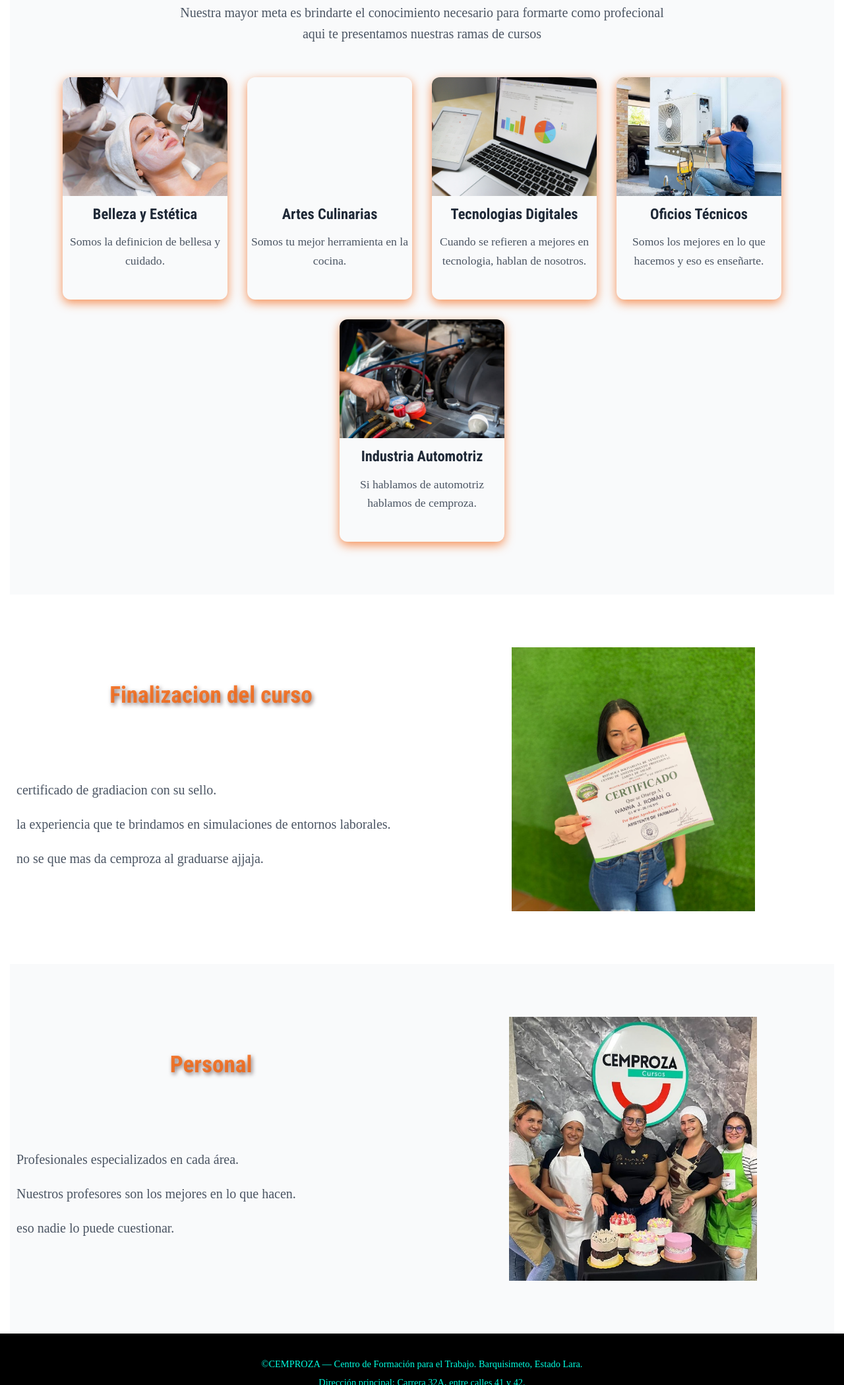
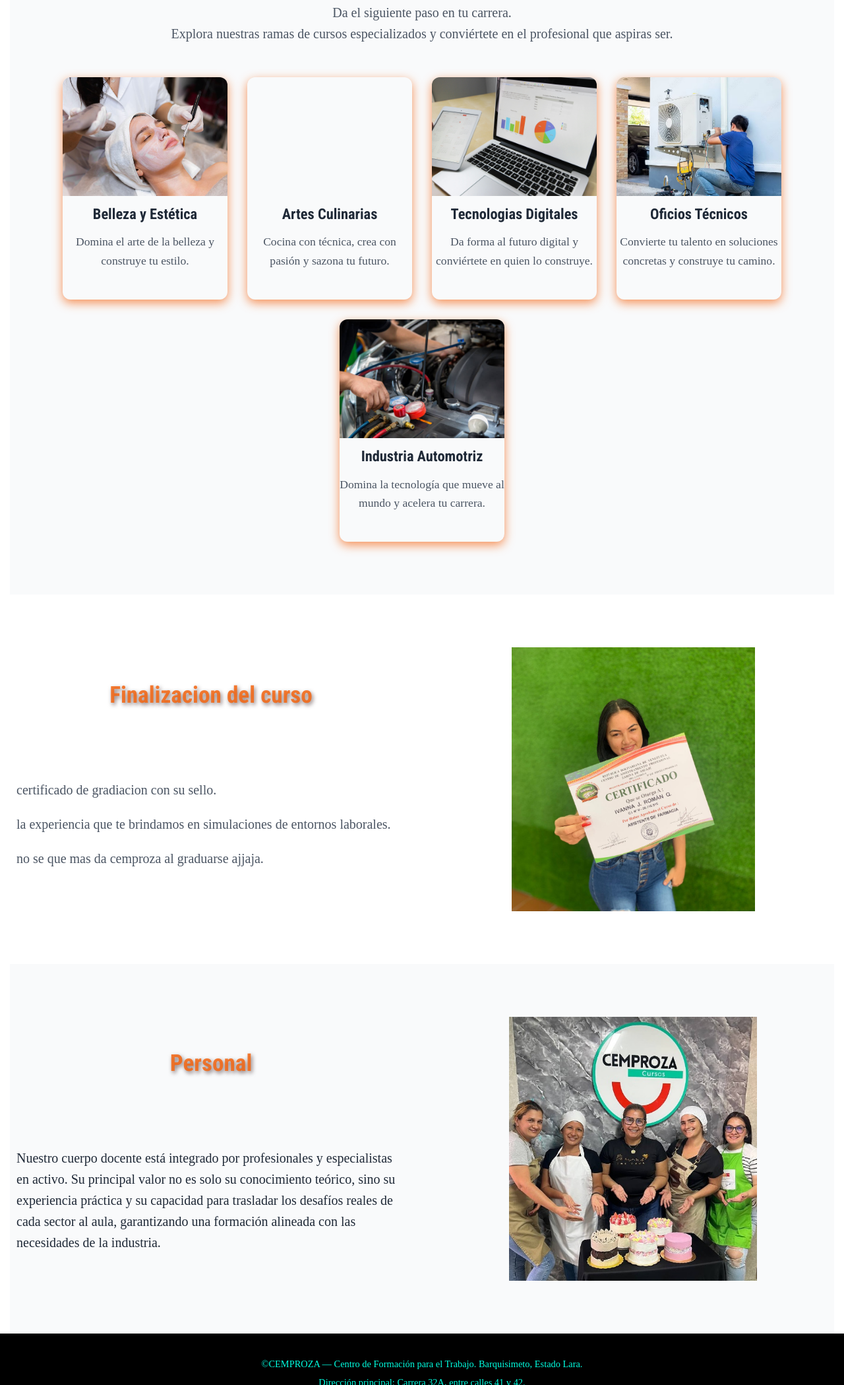
Before and after one commit to rubn1412/CEMPROZA, a plain HTML site: page index.html in a window 1280 px wide. Shown: the part 1681-3780 px from the top of the page at 66% size. Drawn offline with Linux system fonts and the light colour scheme.

Commit message:
Update index.html

```diff
--- a/index.html
+++ b/index.html
@@ -3,9 +3,9 @@
 <head>
     <meta charset="UTF-8">
     <meta name="viewport" content="width=device-width, initial-scale=1.0">
+    <link rel="shortcut icon" href="imagenes/LogoCemproza.png">
     <title>Pagina Principal</title>
     <link rel="stylesheet" href="Index.css">
-    <link rel="icon" href="imagenes/LogoCemproza.png">
     <link rel="preconnect" href="https://fonts.googleapis.com">
     <link rel="preconnect" href="https://fonts.gstatic.com" crossorigin>
     <link href="https://fonts.googleapis.com/css2?family=Roboto+Condensed:ital,wght@0,100..900;1,100..900&display=swap" rel="stylesheet">
@@ -32,7 +32,7 @@
     <div class="envoltura-superior">
         <section id="hero" class="container">
             <div class="hero-contenido">
-                <h3>Convierte tu potencial en tu proximo gran logro. <br>¡Empieza a aprender hoy!<br><br></h3>
+                <h3>Convierte tu potencial en tu proximo gran logro. <br>¡Empieza a aprender hoy!<br></h3>
                 <a href="Nosotros.html" class="btn-principal">Conocenos</a>
             </div>
             <div class="imagen-hero"></div>
@@ -126,15 +126,15 @@
         <div class="container">
             <h2>Categorias de Cursos</h2>
             <p class="descripcion-categorias">
-                Nuestra mayor meta es brindarte el conocimiento necesario para formarte
-                como profecional <br> aqui te presentamos nuestras ramas de cursos</p>
-
+            Da el siguiente paso en tu carrera. <br>
+            Explora nuestras ramas de cursos especializados y conviértete en el
+            profesional que aspiras ser.</p>
             <div class="rejilla-de-categorias">
                 <div class="tarjeta-de-categoria">
                     <div class="imagenes-categorias1"></div>
                     <div class="contenido-categoria">
                         <h4>Belleza y Estética</h4>
-                        <p>Somos la definicion de bellesa y cuidado.</p>
+                        <p>Domina el arte de la belleza y construye tu estilo.</p>
                     </div>
                 </div>
 
@@ -142,7 +142,7 @@
                     <div class="imagenes-categorias2"></div>
                     <div class="contenido-categoria">
                         <h4>Artes Culinarias</h4>
-                        <p>Somos tu mejor herramienta en la cocina.</p>
+                        <p>Cocina con técnica, crea con pasión y sazona tu futuro.</p>
                     </div>
                 </div>
 
@@ -150,7 +150,7 @@
                     <div class="imagenes-categorias3"></div>
                     <div class="contenido-categoria">
                         <h4>Tecnologias Digitales</h4>
-                        <p>Cuando se refieren a mejores en tecnologia, hablan de nosotros.</p>
+                        <p>Da forma al futuro digital y conviértete en quien lo construye.</p>
                     </div>
                 </div>
 
@@ -158,7 +158,7 @@
                     <div class="imagenes-categorias4"></div>
                     <div class="contenido-categoria">
                         <h4>Oficios Técnicos</h4>
-                        <p>Somos los mejores en lo que hacemos y eso es enseñarte.</p>
+                        <p>Convierte tu talento en soluciones concretas y construye tu camino.</p>
                     </div>
                 </div>
 
@@ -166,7 +166,7 @@
                     <div class="imagenes-categorias5"></div>
                     <div class="contenido-categoria">
                         <h4>Industria Automotriz</h4>
-                        <p>Si hablamos de automotriz hablamos de cemproza.</p>
+                        <p>Domina la tecnología que mueve al mundo y acelera tu carrera.</p>
                     </div>
                 </div>
             </div>
@@ -188,11 +188,10 @@
     <section id="entrenadores" class="container">
         <div class="contenido-capacitacion">
             <h2>Personal</h2>
-            <ul>
-                <li>Profesionales especializados en cada área.</li>
-                <li>Nuestros profesores son los mejores en lo que hacen.</li>
-                <li> eso nadie lo puede cuestionar.</li>
-            </ul>
+            <p>Nuestro cuerpo docente está integrado por profesionales y especialistas
+            en activo. Su principal valor no es solo su conocimiento teórico, sino su experiencia
+            práctica y su capacidad para trasladar los desafíos reales de cada sector al aula, garantizando
+            una formación alineada con las necesidades de la industria.</p>
         </div>
         <div class="imagen-capacitacion"></div>
     </section>
```
